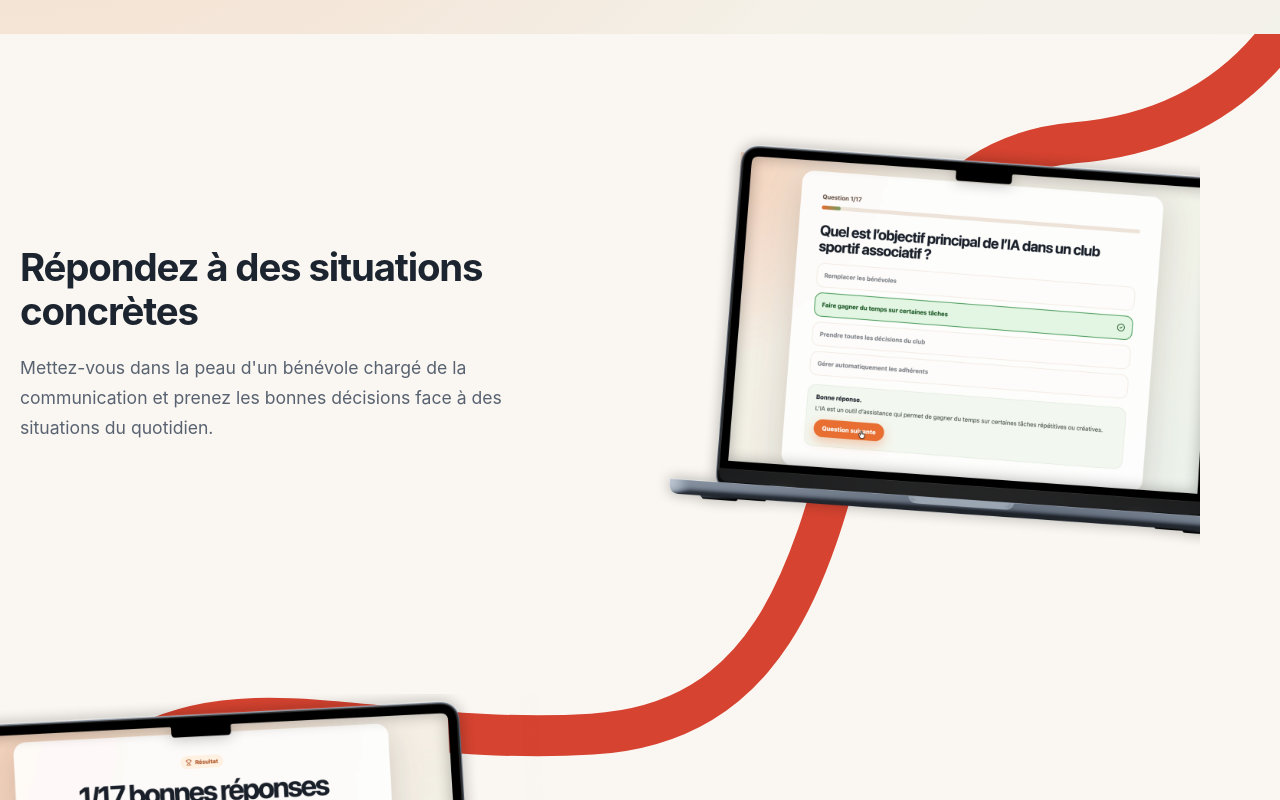
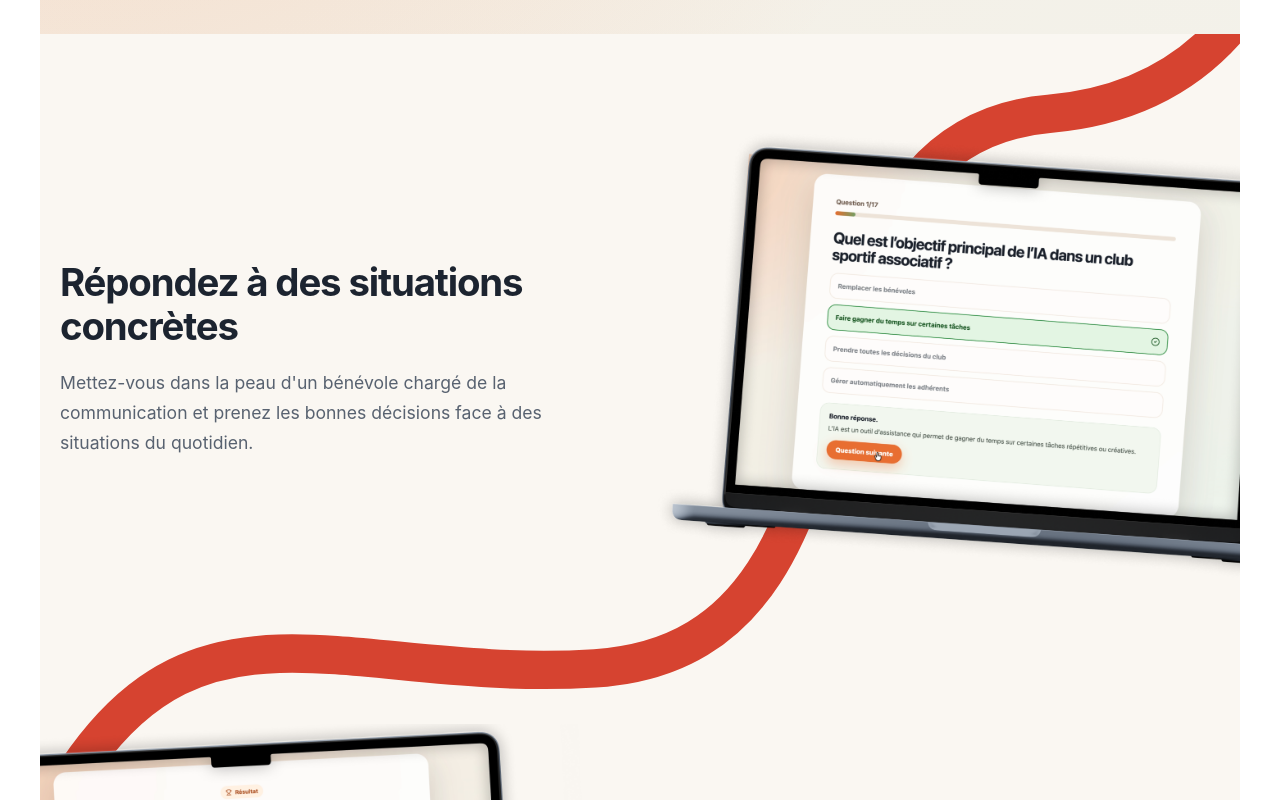
Before and after one commit to capsjs/sport-club-quiz, a React (Vite) app: page / in a window 1280 px wide. Shown: the part 600-1400 px from the top of the page. Built offline with nearby package versions, Linux system fonts and the light colour scheme.

Commit message:
image end

```diff
--- a/src/styles.css
+++ b/src/styles.css
@@ -9,6 +9,7 @@
     sans-serif;
   color: #1c2430;
   background: #ffffff;
+  --site-max-width: 1200px;
   font-synthesis: none;
   text-rendering: optimizeLegibility;
 }
@@ -38,7 +39,7 @@ button {
       transparent 32%
     ),
     linear-gradient(135deg, #f7efe5 0%, #eef4ef 100%);
-  max-width: 1400px;
+  max-width: var(--site-max-width);
   margin: 0 auto;
 }
 
@@ -498,6 +499,30 @@ h2 {
   padding: 0;
 }
 
+/* Allow right-side images to overflow the centered container and reach viewport edge */
+.content-section {
+  overflow: visible;
+}
+
+.content-section:nth-of-type(odd) .section-image {
+  justify-content: flex-end;
+  overflow: visible;
+}
+
+.content-section:nth-of-type(odd) .section-image img {
+  display: block;
+  max-width: none;
+  width: calc(100% + ((100vw - var(--site-max-width)) / 2));
+  margin-right: calc(- ((100vw - var(--site-max-width)) / 2));
+}
+
+@media (max-width: 1200px) {
+  .content-section:nth-of-type(odd) .section-image img {
+    width: 100%;
+    margin-right: 0;
+  }
+}
+
 .final-cta {
   padding: 80px 16px;
   text-align: center;
```
